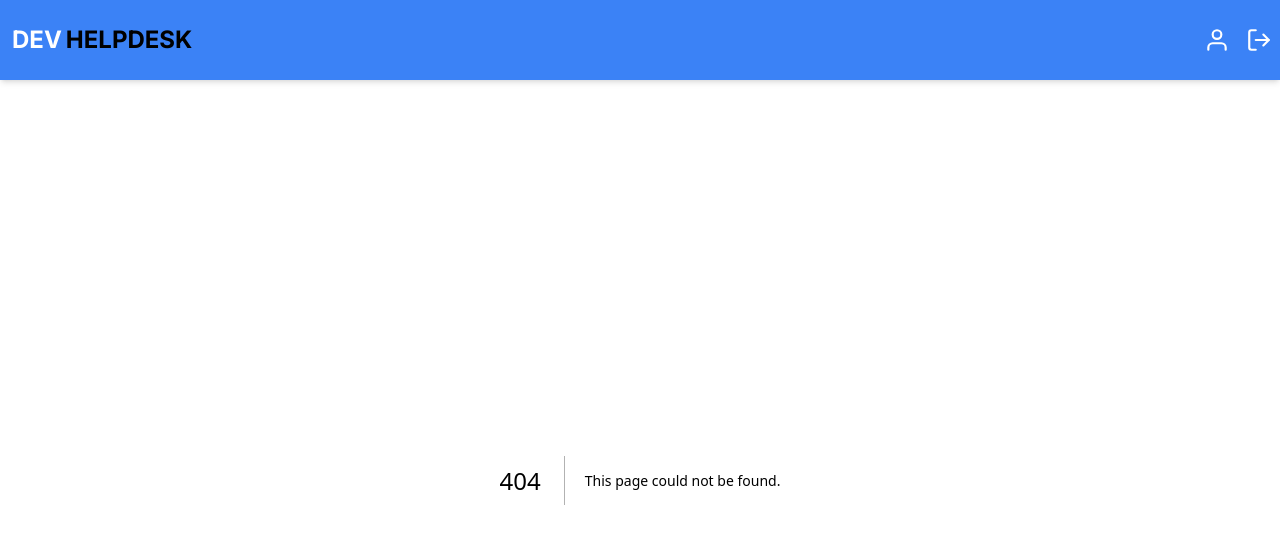
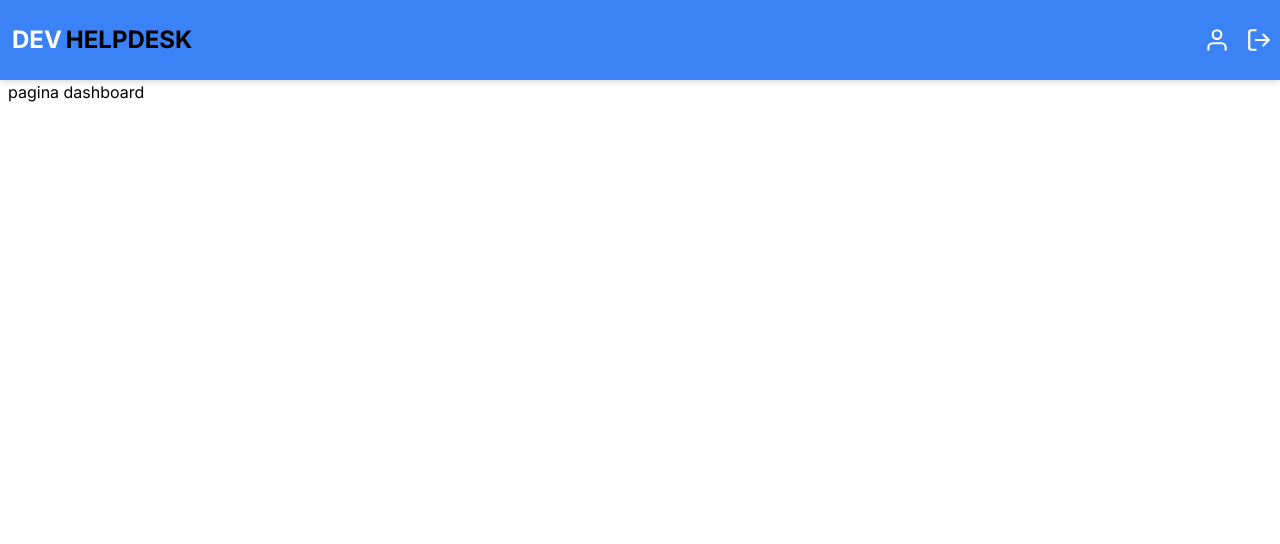
Before and after one commit to Denis-moreira98/dev-helpdesk, a Next.js app: page /dashboard in a window 1280 px wide. Before the commit this address had no page. Shown: the top 544 px of the page. Built offline with nearby package versions, Linux system fonts and the light colour scheme.

Commit message:
feat: page dashboard

```diff
--- /dev/null
+++ b/src/app/dashboard/page.tsx
@@ -0,0 +1,11 @@
+import { Container } from "@/components/container";
+
+export default function Dashboard() {
+   return (
+      <Container>
+         <div>
+            <h1>pagina dashboard</h1>
+         </div>
+      </Container>
+   );
+}
```
